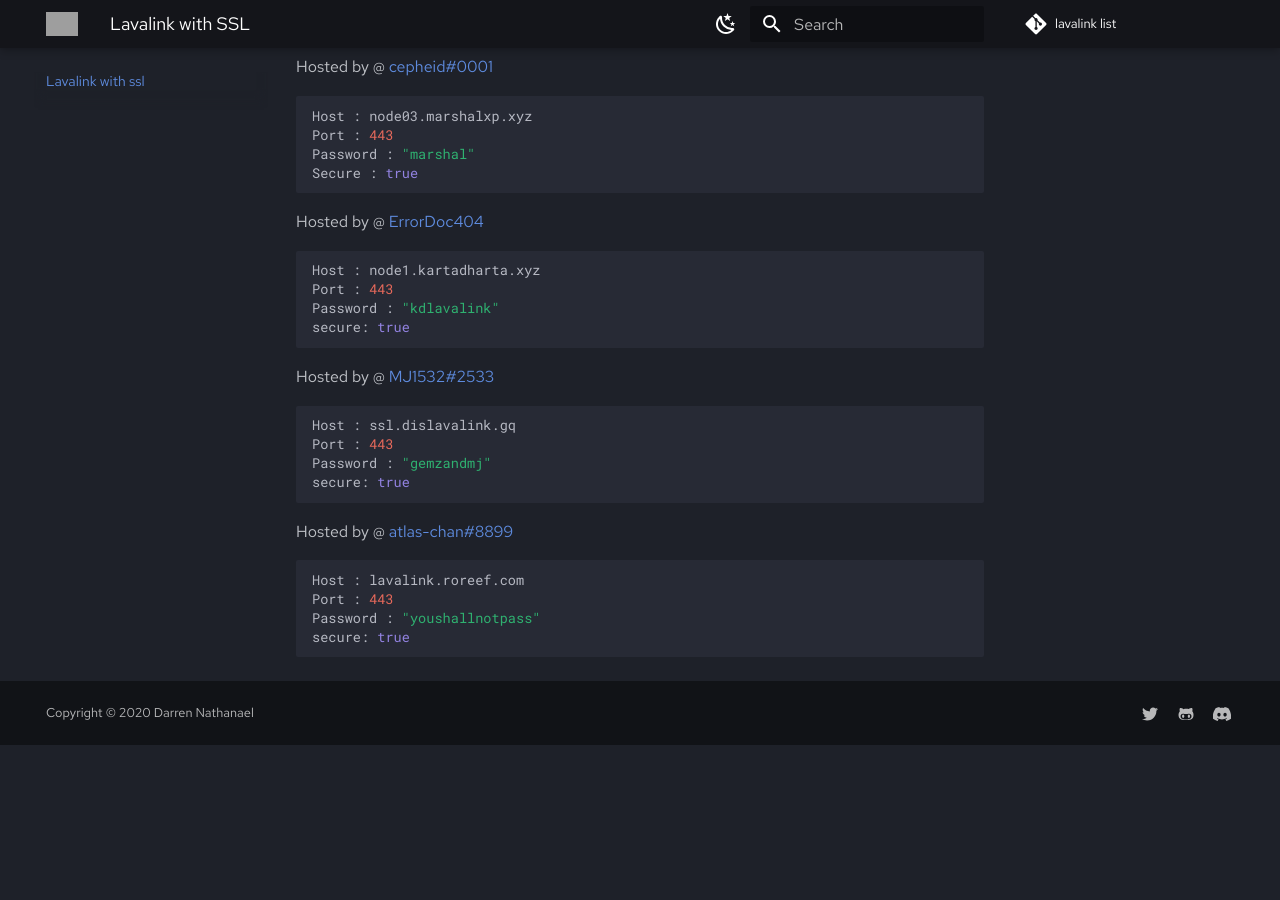
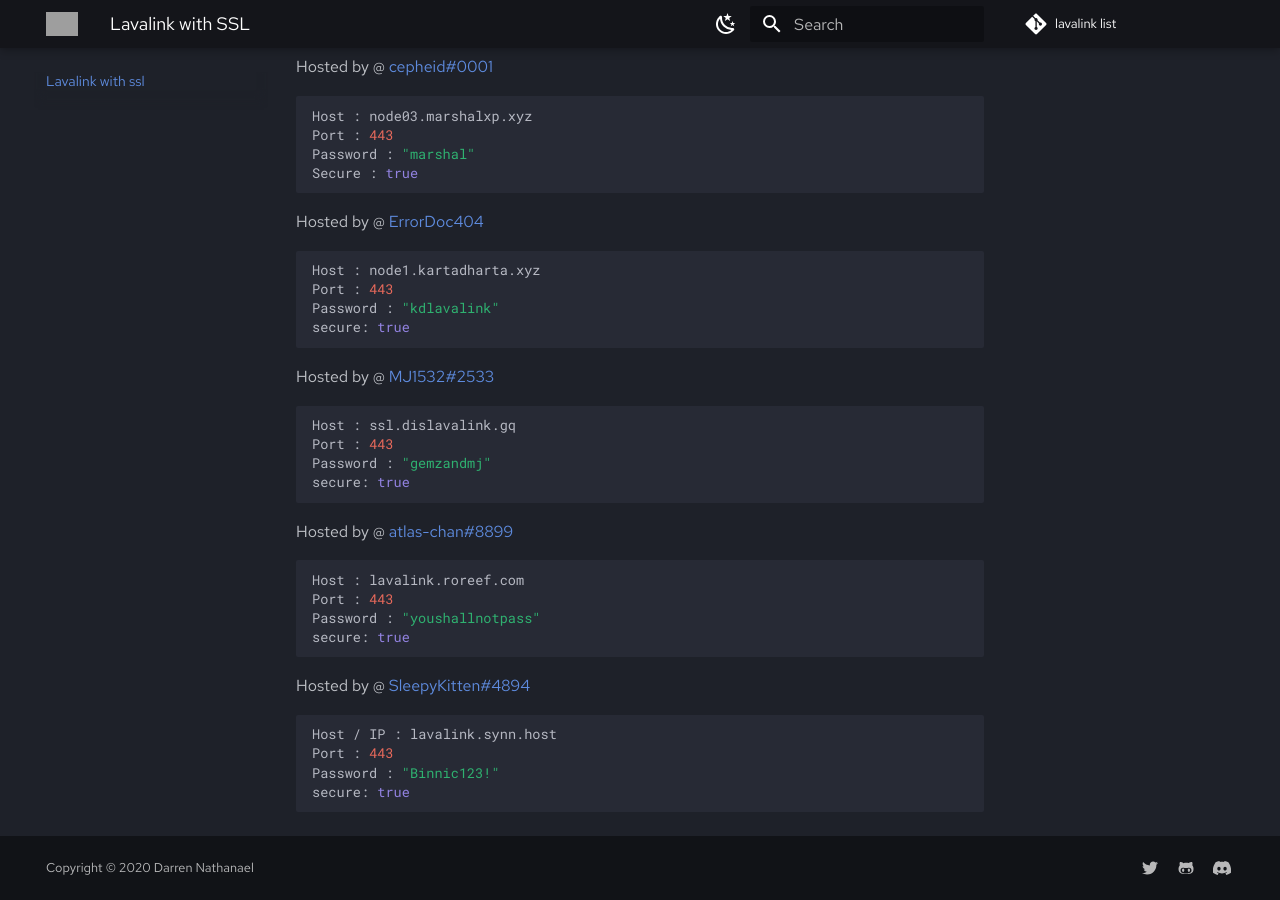
Before and after one commit to DarrenOfficial/lavalink-list, an MkDocs documentation site: the page built from docs/SSL/lavalink-with-ssl.md, in a window 1280 px wide and 900 px high, scrolled down 792 px. Built offline with MkDocs 1.6.1 and Material for MkDocs 9.7.7, drawn with Linux system fonts in a browser that asks for light colours; comment, search, counter and statistics services are not loaded; before the commit the page ends 1537 px from its top, so only the background shows below that; grey boxes are pictures that could not be loaded.

Commit message:
Add new host

````diff
--- a/docs/SSL/lavalink-with-ssl.md
+++ b/docs/SSL/lavalink-with-ssl.md
@@ -61,3 +61,10 @@ Port : 443
 Password : "youshallnotpass"
 secure: true
 ```
+Hosted by @ [SleepyKitten#4894](https://github.com/xcgc)
+```bash
+Host / IP : lavalink.synn.host
+Port : 443
+Password : "Binnic123!"
+secure: true
+```
````
